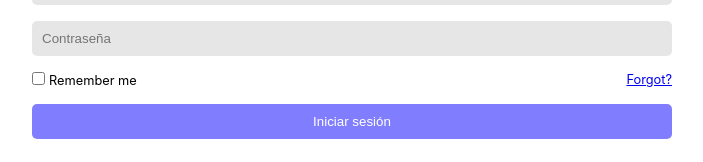
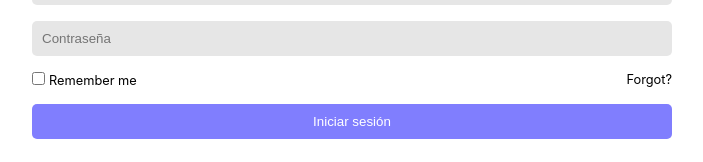
Before and after one commit to ivandevp/bedurest, a React (Create React App) app: page /login in a window 1280 px wide. Shown: the part 380-542 px from the top of the page, without its empty margins (288-991 px from the left). Built offline with nearby package versions, Linux system fonts and the light colour scheme; no server answers.

Commit message:
Remove linter warnings

```diff
--- a/src/pages/Home.jsx
+++ b/src/pages/Home.jsx
@@ -1,4 +1,4 @@
-import React, { useState, useEffect } from "react";
+import React from "react";
 import { useQuery, gql } from "@apollo/client";
 import Layout from "../components/Layout";
 import "./Home.css";
--- a/src/pages/Login.jsx
+++ b/src/pages/Login.jsx
@@ -84,7 +84,7 @@ export default class Login extends Component {
                 <input type="checkbox" />
                 Remember me
               </label>
-              <a href="#">Forgot?</a>
+              <span>Forgot?</span>
             </div>
             <button
               type="submit"
```
